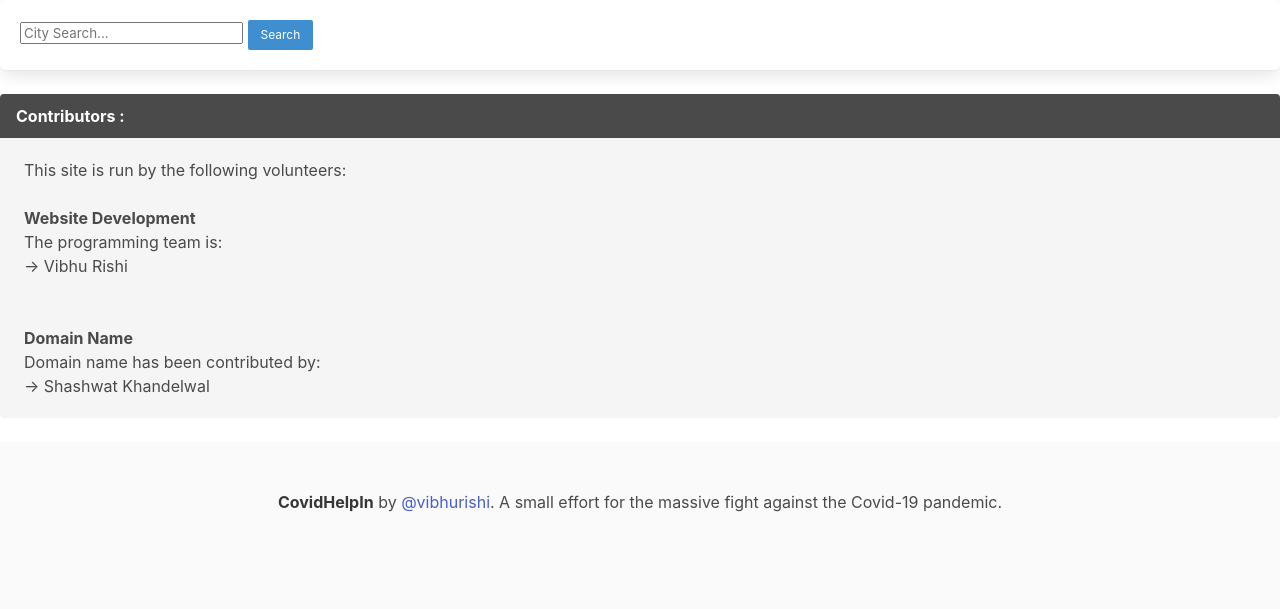
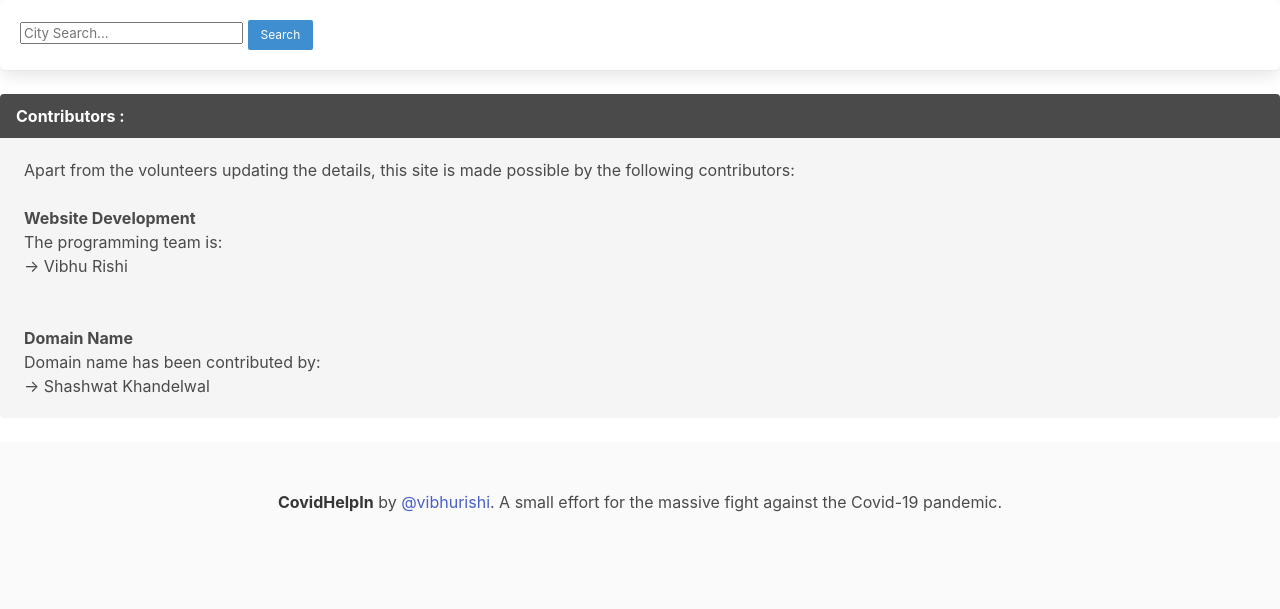
Before and after one commit to covidhelpin/covidhelp, a Django app: page /contributors/ in a window 1280 px wide. Shown: the part 104-713 px from the top of the page. Run offline with Django 3.2, Linux system fonts and the light colour scheme; some libraries are stand-ins or nearby versions.

Commit message:
Fixes for title text

```diff
--- a/covidhelp/templates/webapp/contributors.html
+++ b/covidhelp/templates/webapp/contributors.html
@@ -1,6 +1,6 @@
 {% extends "base.html" %}
 
-{% block content_heading %} {{object.contact_name}} {% endblock content_heading %}
+{% block content_heading %} Contributors {% endblock content_heading %}
 
 {% block content_menu %} {% endblock content_menu %}
 
@@ -13,7 +13,7 @@
           <p>Contributors :</p>
         </div>
         <div class="message-body">
-          This site is run by the following volunteers:<br><br>
+          Apart from the volunteers updating the details, this site is made possible by the following contributors:<br><br>
           <b>Website Development</b><br>
           The programming team is:
           <ul>
--- a/covidhelp/templates/webapp/terms_and_conditions.html
+++ b/covidhelp/templates/webapp/terms_and_conditions.html
@@ -1,6 +1,6 @@
 {% extends "base.html" %}
 
-{% block content_heading %} {{object.contact_name}} {% endblock content_heading %}
+{% block content_heading %} Terms and Conditions {% endblock content_heading %}
 
 {% block content_menu %} {% endblock content_menu %}
 
```
